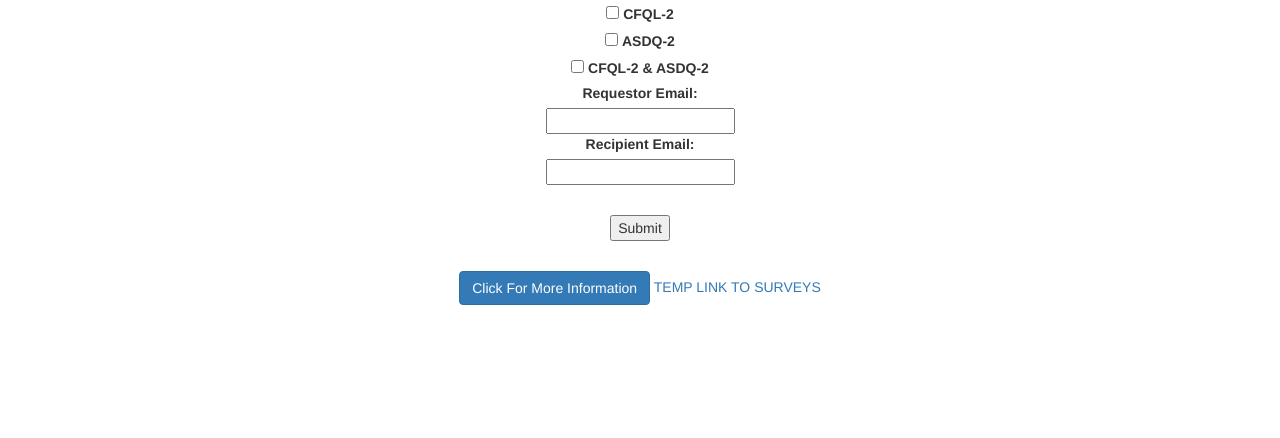
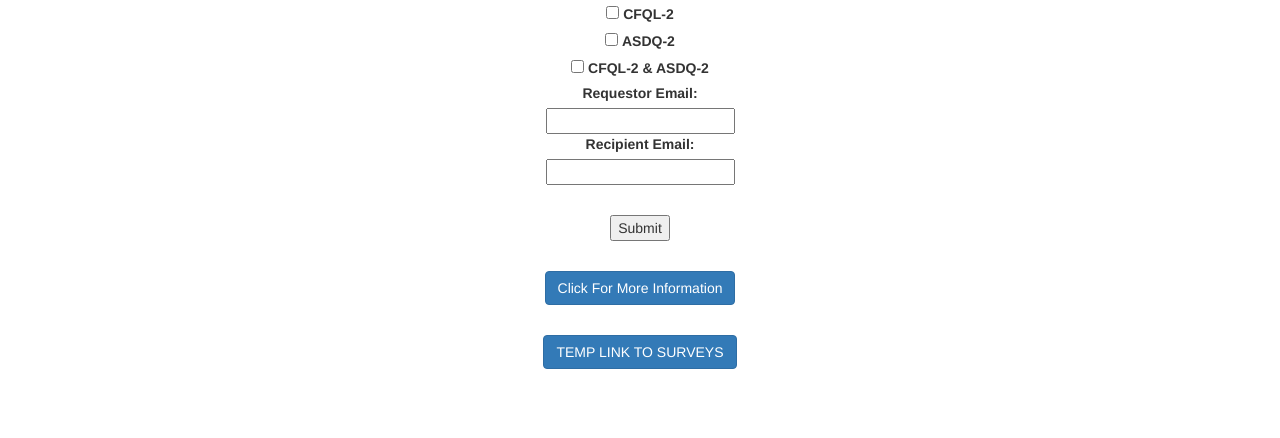
Before and after one commit to asaf17/autism-survey, a plain HTML site: page Website/index.html in a window 1280 px wide. Shown: the part 362-800 px from the top of the page. Drawn offline with Linux system fonts and the light colour scheme.

Commit message:
temp button linking home/surveys

```diff
--- a/Website/index.html
+++ b/Website/index.html
@@ -69,7 +69,9 @@
                     </div>
                     <p>&nbsp;</p>
                     <a class="btn btn-primary page-scroll" href="#about">Click For More Information</a>
-                    <a href="1_childQolSurvey.html">TEMP LINK TO SURVEYS</a>
+                    <p>&nbsp;</p>
+                    <!--TODO: REMOVE TEMPORARY LINK-->
+                    <a class="btn btn-primary page-scroll" href="1_childQolSurvey.html">TEMP LINK TO SURVEYS</a>
                 </div>
             </div>
         </div>
```
